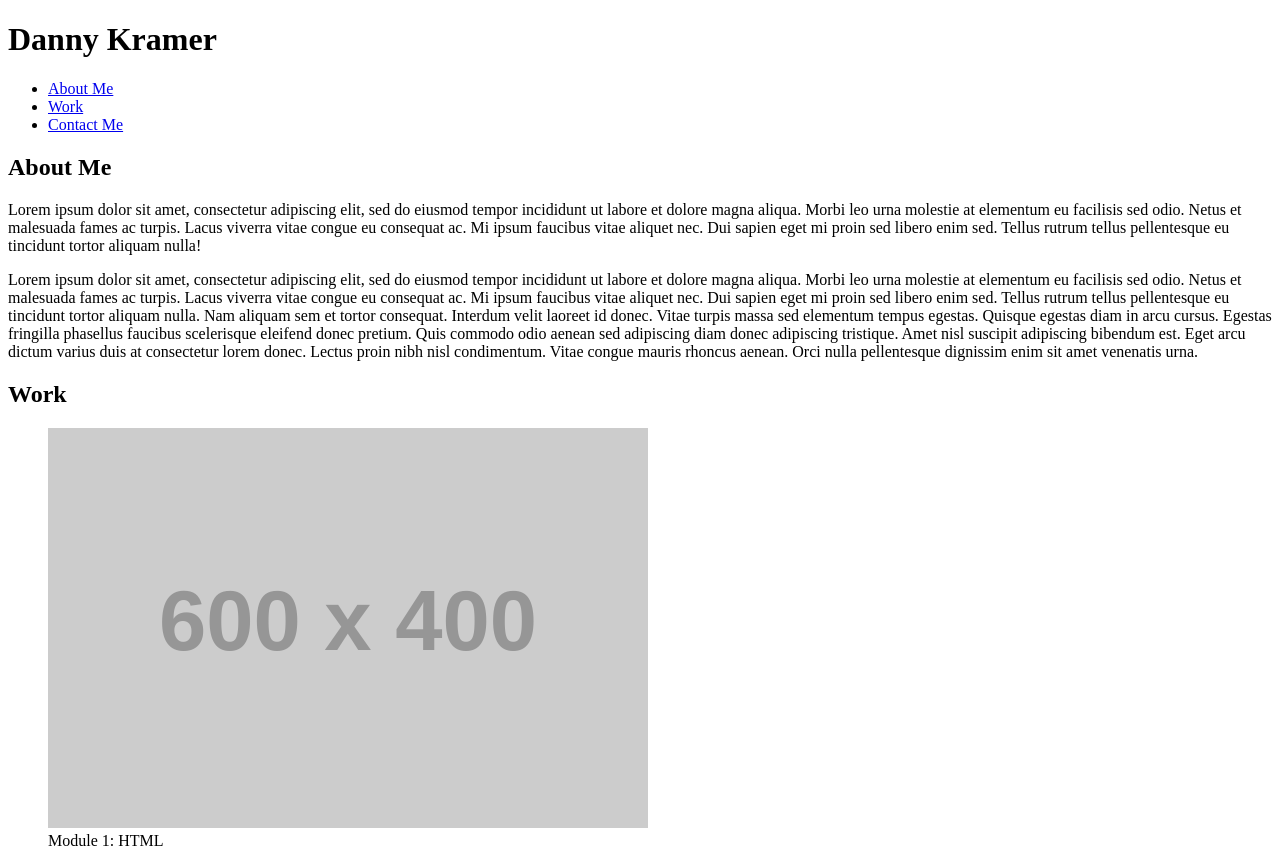
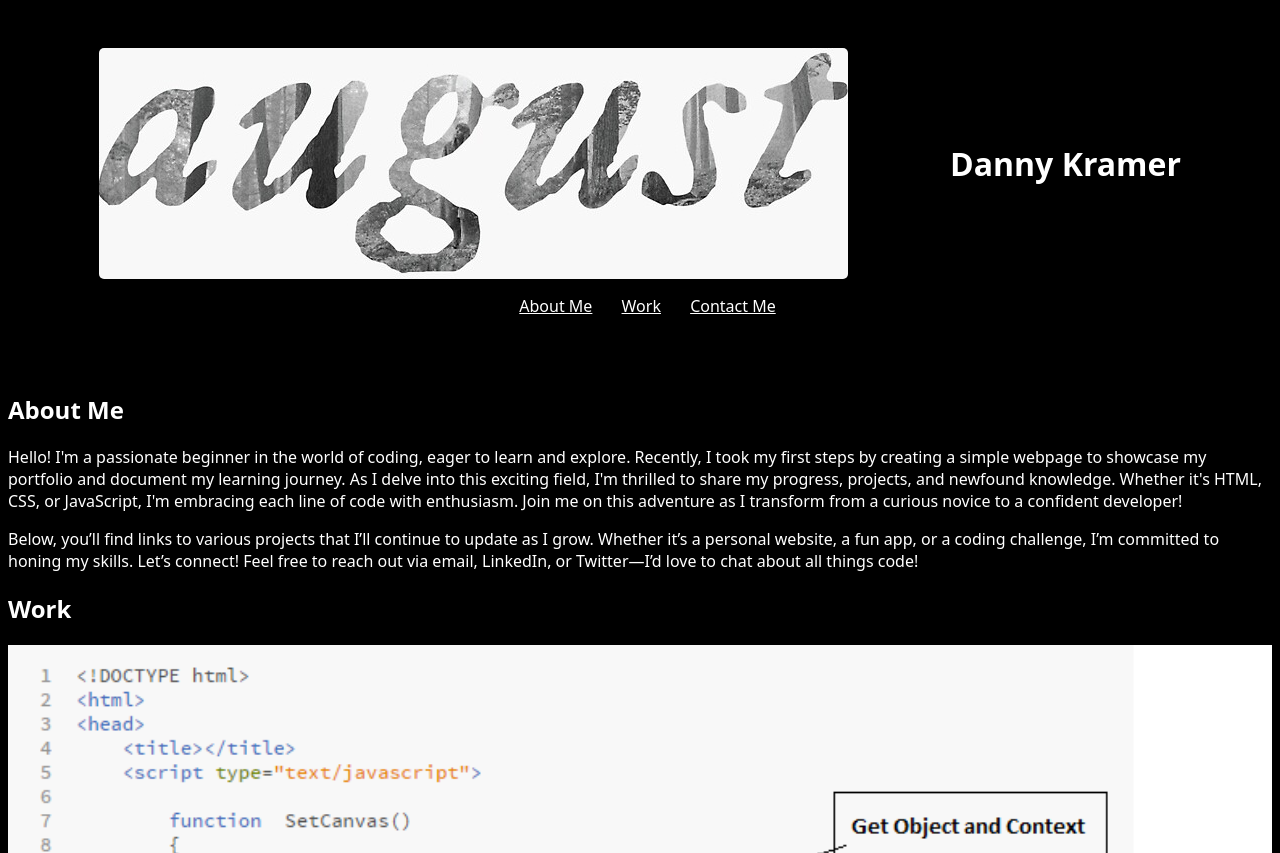
Before and after one commit to dannylkramer/module2-challenge, a plain HTML site: page index.html in a window 1280 px wide. Shown: the top 853 px of the page. Drawn offline with Linux system fonts and the light colour scheme; placeholder pictures from the web are drawn by us.

Commit message:
finished module, including updated read me, etc.

```diff
--- a/assets/style.css
+++ b/assets/style.css
@@ -0,0 +1,128 @@
+* {
+    box-sizing: border-box;
+}
+
+body {
+    color: white;
+    background-color: black;
+    flex-direction: column;
+}
+
+header {
+    color: white;
+    font-family: system-ui, -apple-system, BlinkMacSystemFont, 'Segoe UI', Roboto, Oxygen, Ubuntu, Cantarell, 'Open Sans', 'Helvetica Neue', sans-serif;
+    font-style: normal;
+    background-color: black;
+    padding: 40px;
+    align-items: center;
+    display: flex;
+    flex-wrap: wrap;
+    justify-content: space-around;
+}
+
+nav {
+    background-color: black;
+    color: white;
+    float: right;
+    justify-content: space-around;
+    align-items: center;
+    font-family: system-ui, -apple-system, BlinkMacSystemFont, 'Segoe UI', Roboto, Oxygen, Ubuntu, Cantarell, 'Open Sans', 'Helvetica Neue', sans-serif;
+}
+
+main {
+    display: flex;
+    flex-wrap: wrap;
+    justify-content: space-around;
+    font-family: system-ui, -apple-system, BlinkMacSystemFont, 'Segoe UI', Roboto, Oxygen, Ubuntu, Cantarell, 'Open Sans', 'Helvetica Neue', sans-serif;
+}
+
+li {
+    display: inline-block;
+    padding-right: 25px;
+}
+
+a {
+    color: white;
+}
+
+.august {
+    display: flex;
+    flex-wrap: wrap;
+    justify-content: space-around;
+    border-radius: 5px;
+}
+
+.main-image:hover {
+    background-color: aquamarine;
+    size: 50%;
+}
+
+.row {
+    display: flex;
+}
+
+.column {
+    flex: 33.33%;
+    padding: 5px;
+    border-radius: 5px;
+}
+
+footer {
+    display: flex;
+    flex-wrap: wrap;
+    align-items: center;
+    padding: 40px;
+    font-family: system-ui, -apple-system, BlinkMacSystemFont, 'Segoe UI', Roboto, Oxygen, Ubuntu, Cantarell, 'Open Sans', 'Helvetica Neue', sans-serif;
+    margin: 20px;
+    justify-content: space-around;
+}
+
+@media screen and (max-width: 758px) {
+    body {
+        background-color: forestgreen;
+    }
+}
+
+@media screen and (max-width: 758px) {
+    header {
+        background-color: lime;
+    }
+}
+
+@media screen and (max-width: 758px) {
+    footer {
+        background-color: lime;
+    }
+}
+
+@media screen and (max-width: 758px) {
+    nav {
+        background-color: lime;
+    }
+}
+
+@media screen and (max-width: 576px) {
+    body {
+        background-color: palevioletred;
+        color: lime;
+    }
+  }
+
+  @media screen and (max-width: 576px) {
+    header {
+        background-color: palevioletred;
+        color: lime;
+    }
+  }
+  @media screen and (max-width: 576px) {
+    footer {
+        background-color: palevioletred;
+        color: lime;
+    }
+  }
+  @media screen and (max-width: 576px) {
+    nav {
+        background-color: palevioletred;
+        color: lime;
+    }
+  }
--- a/index.html
+++ b/index.html
@@ -10,12 +10,13 @@
 
 <body>
     <header>
+        <img class="august" src="assets/images/favoritesong.jpg" alt="august by taylor swift graphic">
         <h1>Danny Kramer</h1>
         <nav>
             <ul>
-                <li><a href="#">About Me</a></li>
-                <li><a href="#">Work</a></li>
-                <li><a href="#">Contact Me</a></li>
+                <li><a href="About_Me">About Me</a></li>
+                <li><a href="#Work">Work</a></li>
+                <li><a href="#Contact_Me">Contact Me</a></li>
             </ul>
         </nav>
     </header>
@@ -23,54 +24,54 @@
     <main>
         <section>
             <article>
-                <h2>About Me</h2>
+                <h2 id="About_Me">About Me</h2>
                 <div>
-                    <p>Lorem ipsum dolor sit amet, consectetur adipiscing elit, sed do eiusmod tempor incididunt ut
-                        labore et dolore magna aliqua. Morbi leo urna molestie at elementum eu facilisis sed odio. Netus
-                        et malesuada fames ac turpis. Lacus viverra vitae congue eu consequat ac. Mi ipsum faucibus
-                        vitae aliquet nec. Dui sapien eget mi proin sed libero enim sed. Tellus rutrum tellus
-                        pellentesque eu tincidunt tortor aliquam nulla!</p>
+                    <p> Hello! I'm a passionate beginner in the world of coding, eager to learn and explore. Recently, I
+                        took my first steps by creating a simple webpage to showcase my portfolio and document my
+                        learning journey. As I delve into this exciting field, I'm thrilled to share my progress,
+                        projects, and newfound knowledge. Whether it's HTML, CSS, or JavaScript, I'm embracing each line
+                        of code with enthusiasm. Join me on this adventure as I transform from a curious novice to a
+                        confident developer!</p>
 
-                    <p> Lorem ipsum dolor sit amet, consectetur adipiscing elit, sed do eiusmod tempor incididunt ut
-                        labore et dolore magna aliqua. Morbi leo urna molestie at elementum eu facilisis sed odio. Netus
-                        et malesuada fames ac turpis. Lacus viverra vitae congue eu consequat ac. Mi ipsum faucibus
-                        vitae aliquet nec. Dui sapien eget mi proin sed libero enim sed. Tellus rutrum tellus
-                        pellentesque eu tincidunt tortor aliquam nulla. Nam aliquam sem et tortor consequat. Interdum
-                        velit laoreet id donec. Vitae turpis massa sed elementum tempus egestas. Quisque egestas diam in
-                        arcu cursus. Egestas fringilla phasellus faucibus scelerisque eleifend donec pretium. Quis
-                        commodo odio aenean sed adipiscing diam donec adipiscing tristique. Amet nisl suscipit
-                        adipiscing bibendum est. Eget arcu dictum varius duis at consectetur lorem donec. Lectus proin
-                        nibh nisl condimentum. Vitae congue mauris rhoncus aenean. Orci nulla pellentesque dignissim
-                        enim sit amet venenatis urna.</p>
+                    <p> Below, you’ll find links to various projects that I’ll continue to update as I grow. Whether
+                        it’s a personal website, a fun app, or a coding challenge, I’m committed to honing my skills.
+                        Let’s connect! Feel free to reach out via email, LinkedIn, or Twitter—I’d love to chat about all
+                        things code! </p>
                 </div>
             </article>
             <article>
-                <h2>Work</h2>
-                <figure>
-                    <img src="https://placehold.co/600x400" alt="placeholder ">
+                <h2 id="Work">Work</h2>
+                <div class="main-image">
+                    <a href="https://github.com/dannylkramer/module1-challenge-html"><img
+                            src="assets/images/https:/images/Canvas1.png"
+                            alt="html graphic" style="width: 100%;"></a>
                     <figcaption>Module 1: HTML </figcaption>
-                </figure>
-                <figure>
-                    <img src="https://placehold.co/300x200" alt="placeholder2">
+                </div>
+                <div class="row">
+                    <div class="column">
+                        <img src="assets/images/css-graphic.png"
+                            alt="css-graphic" style="width:100%">
                         <figcaption>Module 2: CSS (Coming soon!) </figcaption>
-                </figure>
-                <figure>
-                    <img src="https://placehold.co/300x200" alt="placeholder3">
+                    </div>
+                    <div class="column">
+                        <img src="assets/images/javascript.jpg"
+                            alt="java script graphic" style="width:100%">
                         <figcaption>Module 3: Javascript (Coming soon!) </figcaption>
-                </figure>
+                    </div>
+                </div>
             </article>
-            <article>
-                <h2>Contact Me</h2>
+        </section>
+    </main>
+    <footer>
+        <h2 id="Contact_Me">Contact Me</h2>
         <nav>
             <ul>
                 <li><a href="https://github.com/dannylkramer"> Github</a></li>
                 <li><a href="mailto: dannylkramer@icloud.com"> dannylkramer@icloud.com </a></li>
-                        <li> <a href="tel:+16306406342">(630) 640-6342</a></li>
+                <li><a href="tel:+16306406342">(630) 640-6342</a></li>
                 <li><a href="https://twitter.com/dannykwashere"> Twitter </a></li>
                 <li><a href="https://letterboxd.com/dannywashere/"> Letterboxd </a></li>
             </ul>
         </nav>
-            </article>
-        </section>
-    </main>
+    </footer>
 </body>
```
Also changed, not shown: assets/images/css-graphic.png (added), assets/images/favoritesong.jpg (added), assets/images/https:/images/Canvas1.png (added), assets/images/javascript.jpg (added), 1 other file. Lines whose indentation alone changed are shown as unchanged.
